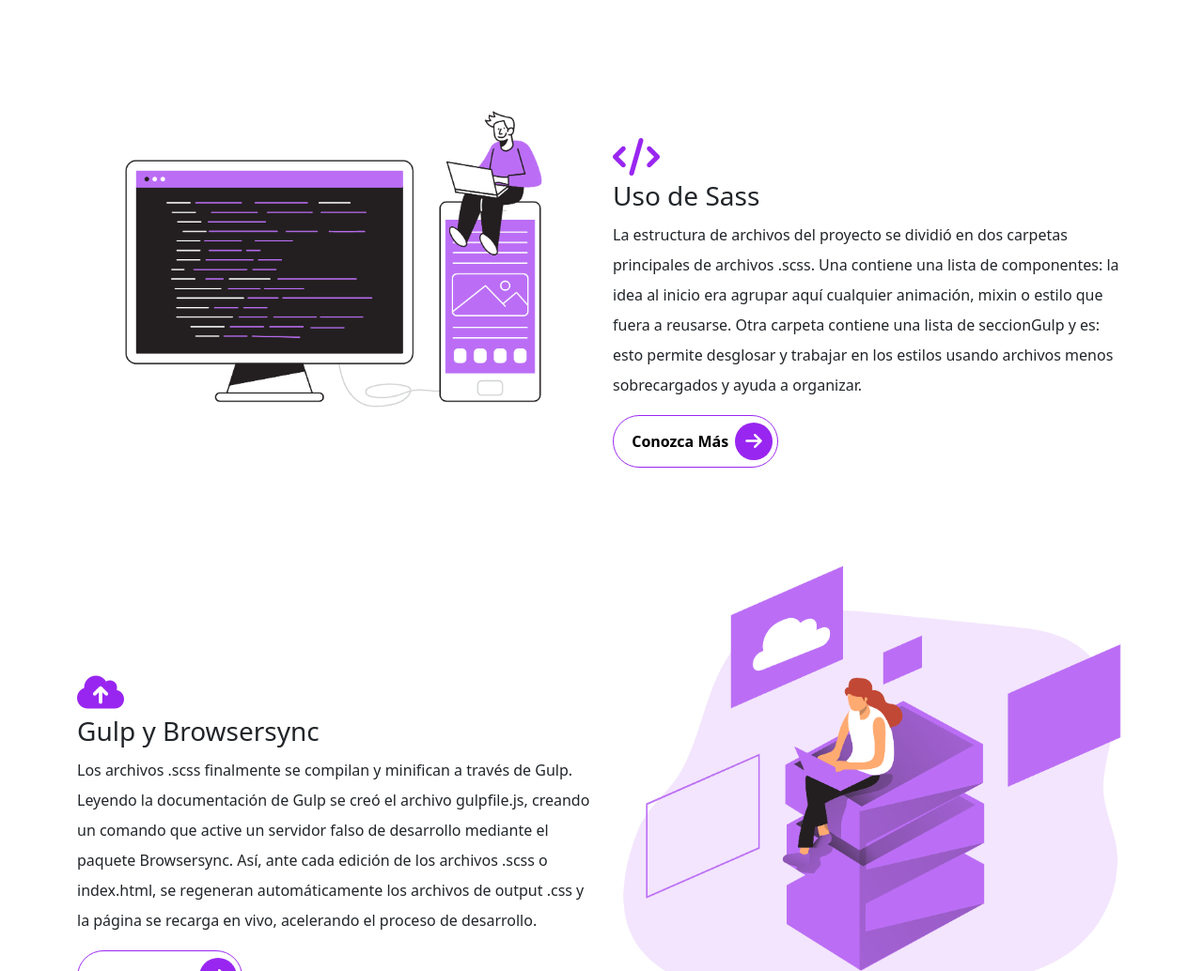
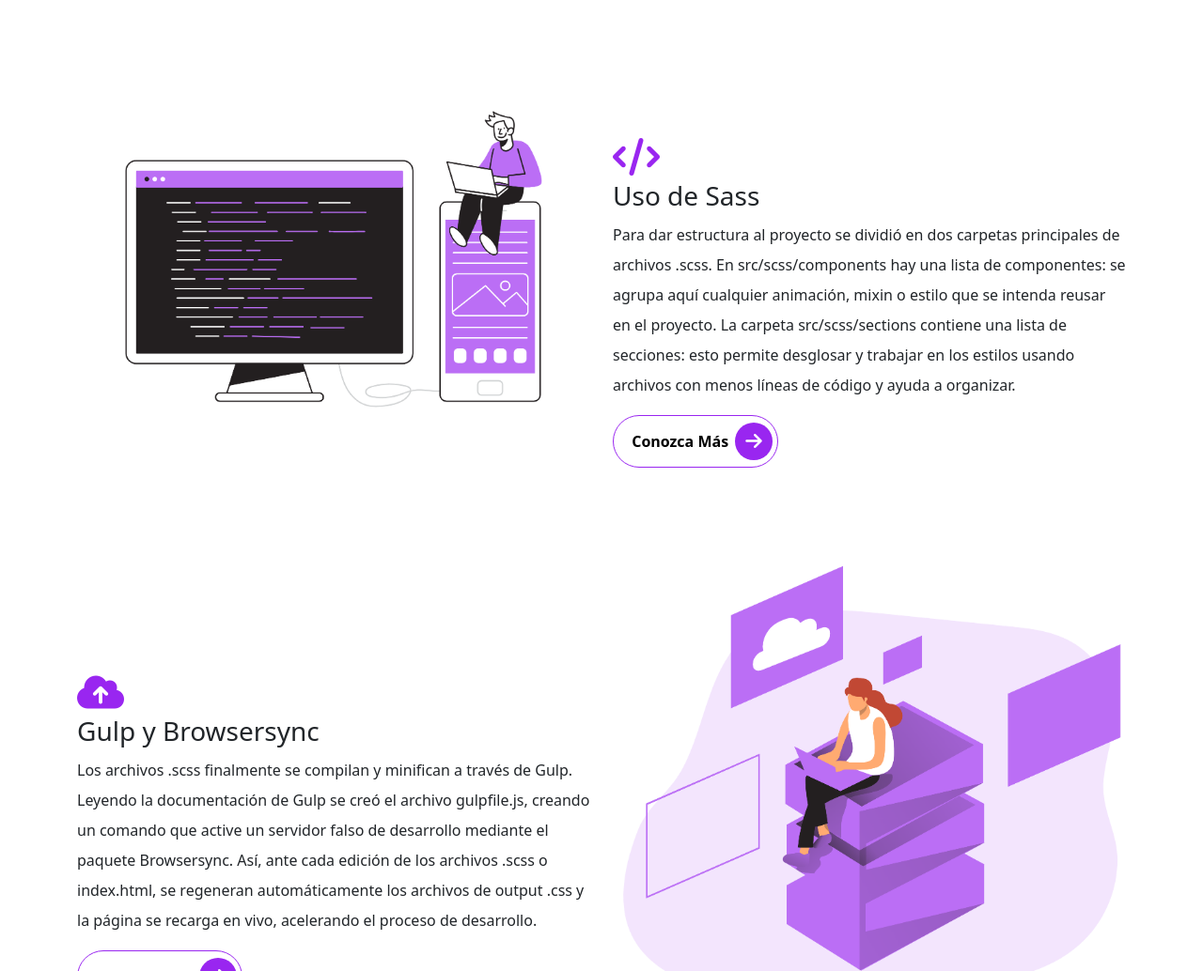
Before and after one commit to professorhobo31/portfolio-project, a website: page index.html in a window 1280 px wide. Shown: the part 2525-3559 px from the top of the page at 94% size. Drawn offline with Linux system fonts and the light colour scheme; files whose address does not match are found by name.

Commit message:
Minor text fixes in services section

```diff
--- a/index.html
+++ b/index.html
@@ -230,7 +230,7 @@
                 archivos .scss, y un archivo _custom.scss que edita ciertas
                 variables base de bootstrap (la selección de theme colors por
                 ejemplo) sin editar destructivamente los archivos base de
-                Bootstrap. Destaco además:
+                Bootstrap. Destaco un breve resumen de lo practicado en el proyecto:
               </p>
             </div>
           </div>
@@ -297,12 +297,11 @@
               <div class="icon fas fa-code"></div>
               <h3 class="display-3--title mt-1">Uso de Sass</h3>
               <p class="lh-lg">
-                La estructura de archivos del proyecto se dividió en dos
-                carpetas principales de archivos .scss. Una contiene una lista
-                de componentes: la idea al inicio era agrupar aquí cualquier
-                animación, mixin o estilo que fuera a reusarse. Otra carpeta
-                contiene una lista de seccionGulp y es: esto permite desglosar y
-                trabajar en los estilos usando archivos menos sobrecargados y
+                Para dar estructura al proyecto se dividió en dos
+                carpetas principales de archivos .scss. En src/scss/components hay una lista
+                de componentes: se agrupa aquí cualquier
+                animación, mixin o estilo que se intenda reusar en el proyecto. La carpeta src/scss/sections contiene una lista de secciones: esto permite desglosar y
+                trabajar en los estilos usando archivos con menos líneas de código y
                 ayuda a organizar.
               </p>
               <a href="#footer">
```
